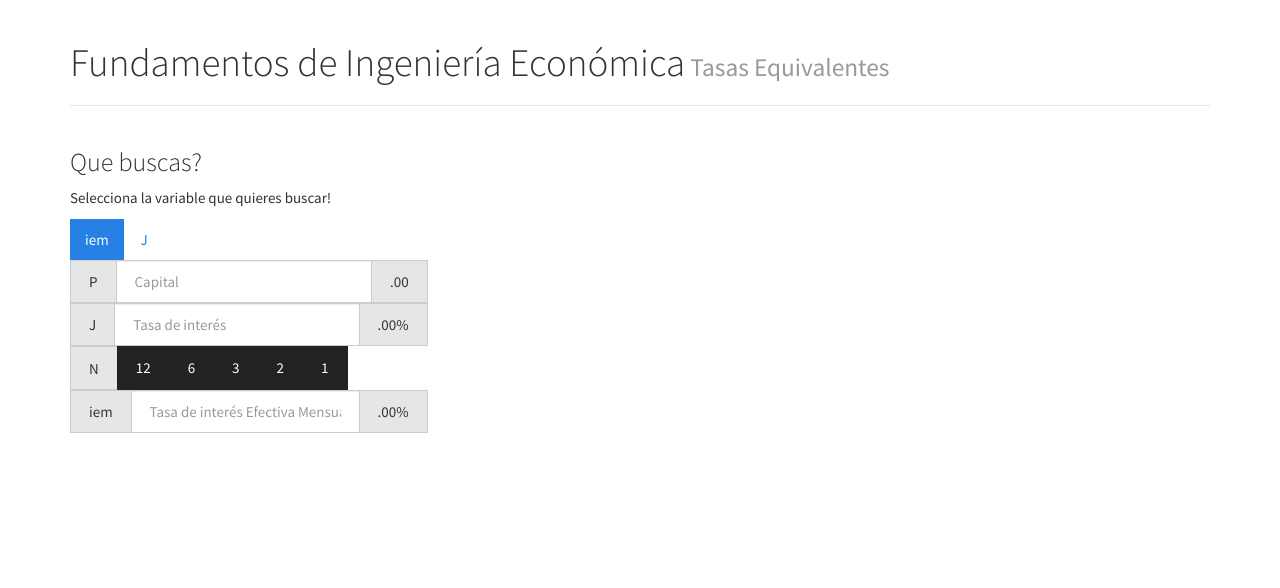
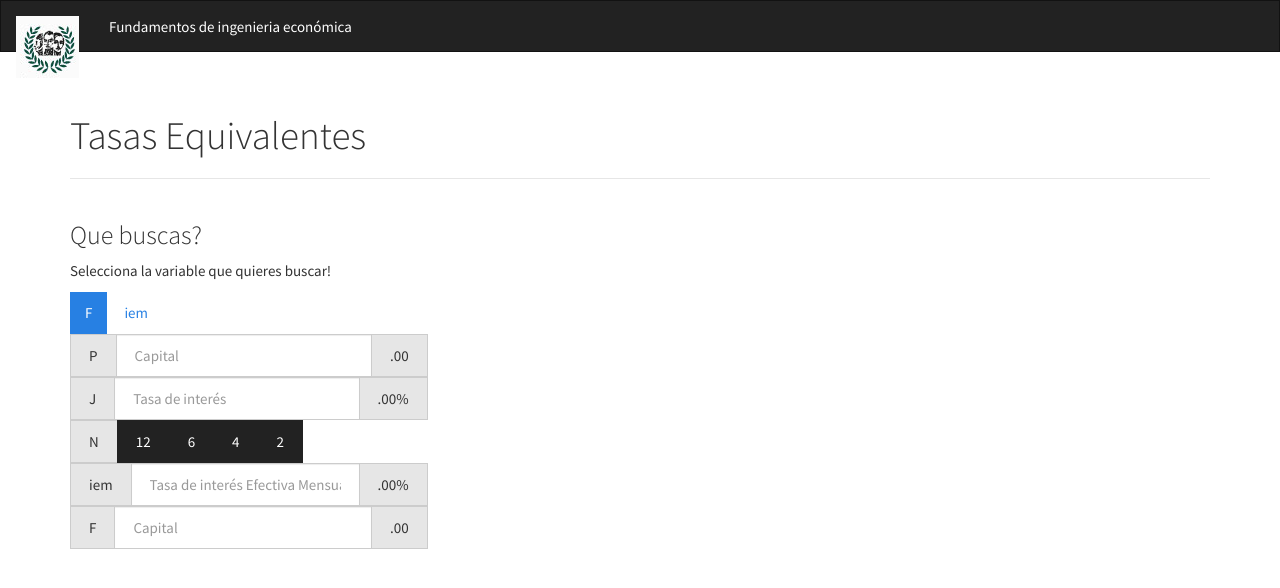
Before and after one commit to ssvargass/fundamentos, a website: page public/index.html in a window 1280 px wide. Drawn offline with Linux system fonts and the light colour scheme.

Commit message:
cambios de header

```diff
--- a/public/index.html
+++ b/public/index.html
@@ -13,9 +13,23 @@
 	<link rel="stylesheet" href="css/bootstrap.min.css">
 </head>
 <body ng-controller="TasasEquivalentesController">
+	<header>
+		<nav class="navbar navbar-default">
+		  <div class="container-fluid">
+		    <div class="navbar-header">
+		      <a class="navbar-brand" href="#">
+		        <img alt="Brand" src="/images/logo.png">
+		      </a>
+		    </div>
+		    <div class="collapse navbar-collapse" id="bs-example-navbar-collapse-4">
+          <p class="navbar-text">Fundamentos de ingenieria económica</p>
+        </div>
+		  </div>
+		</nav>
+	</header>
 	<div class="container">
 		  <div class="page-header">
-				<h1>Fundamentos de Ingeniería Económica<small> Tasas Equivalentes</small></h1>
+				<h1>Tasas Equivalentes</h1>
 		  </div>
 
 			<div class="row">
@@ -25,8 +39,8 @@
 						<h3>Que buscas?</h3>
 						<p>Selecciona la variable que quieres buscar!</p>
 						<ul class="nav nav-pills">
-						  <li role="presentation" class="active"><a href="#">iem</a></li>
-						  <li role="presentation"><a href="#">J</a></li>
+						  <li role="presentation" class="active"><a href="#">F</a></li>
+						  <li role="presentation"><a href="#">iem</a></li>
 						</ul>
 					<div>
 
@@ -51,9 +65,16 @@
 
 			    <div class="input-group">
 						<span class="input-group-addon">iem</span>
-					  <input type="text" class="form-control" placeholder="Tasa de interés Efectiva Mensual" aria-describedby="interes" ng-model="interes">
+					  <input type="text" class="form-control" placeholder="Tasa de interés Efectiva Mensual" aria-describedby="interes" ng-model="iem">
 					  <span class="input-group-addon">.00%</span>
 					</div>
+
+					<div class="input-group">
+						<span class="input-group-addon">F</span>
+					  <input type="text" class="form-control" placeholder="Capital" aria-describedby="final" ng-model="Final">
+					  <span class="input-group-addon">.00</span>
+					</div>
+
 
 			  </div><!-- /.col-lg-6 -->
 			</div><!-- /.row -->
--- a/public/js/app.js
+++ b/public/js/app.js
@@ -7,25 +7,26 @@
     $scope.n = [
       {
         value : 12,
-        label : 'anual',
+        liquidada : 'mes',
+
       },
       {
         value : 6,
-        label : 'semestral',
+        liquidada : 'bimestre',
+
       },
       {
-        value : 3,
-        label : 'trimestral',
+        value : 4,
+        liquidada : 'trimestre',
       },
       {
         value : 2,
-        label : 'bimestral',
-      },
-      {
-        value : 1,
-        label : 'mensual',
+        liquidada : 'semestre'
       },
     ];
+
+
+    $scope.Final = $scope.capital * Math.pow(( 1 + $scope.ieb), $scope.n);
 
 
   }]);
```
Also changed, not shown: public/images/logo.png (added).
